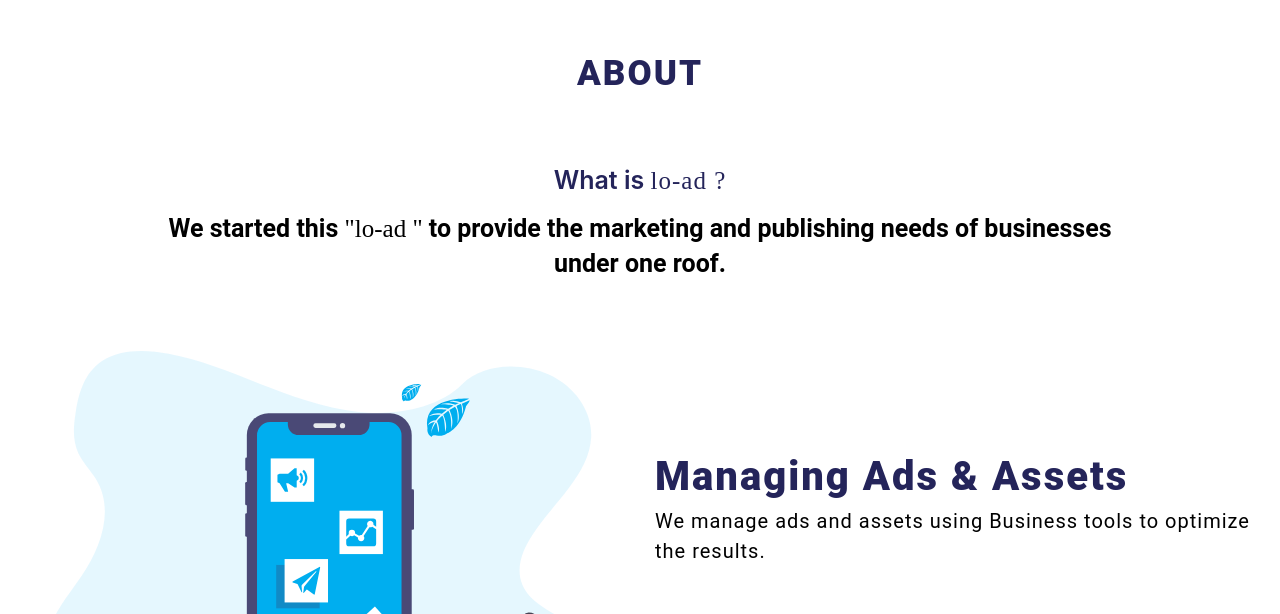
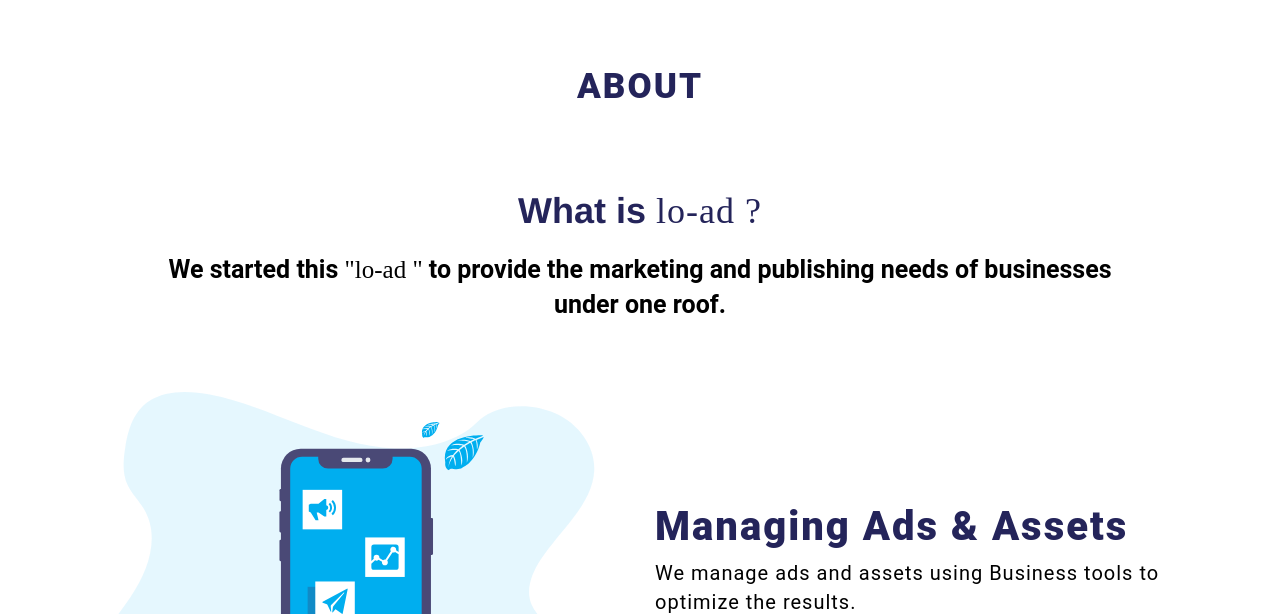
Before and after one commit to raje3424/load-website, an Angular app: page / in a window 1280 px wide. Shown: the part 666-1280 px from the top of the page. Built offline with nearby package versions, Linux system fonts and the light colour scheme.

Commit message:
some
some

```diff
--- a/angular.json
+++ b/angular.json
@@ -23,12 +23,9 @@
               "src/assets"
             ],
             "styles": [
-              "src/styles.css",
-              "node_modules/bootstrap/dist/css/bootstrap.min.css"
+              "src/styles.css"
             ],
             "scripts": [
-              "node_modules/jquery/dist/jquery.js",
-              "node_modules/bootstrap/dist/js/bootstrap.js"
             ]
           },
           "configurations": {
--- a/src/app/app.component.html
+++ b/src/app/app.component.html
@@ -33,9 +33,9 @@
   </div>
 </section>
 
-<section class="section section_2">
+<section class="section section_2" id="section_2">
   <div id="about" class="col-12 container">
-    <h2 id="section_2">ABOUT</h2>
+    <h2>ABOUT</h2>
     <h1>What is <span>lo-ad ?</span></h1>
     <p class="lead">We started this <span>"lo-ad "</span> to provide the marketing and publishing needs of businesses <br/>under one roof.</p>
     <div class="main-content">
--- a/src/index.html
+++ b/src/index.html
@@ -4,10 +4,11 @@
   <title>Lo-ad | Digital Marketing</title>
   <meta charset="utf-8">
   <meta name="viewport" content="width=device-width, initial-scale=1">
-  <link rel="stylesheet" href="https://maxcdn.bootstrapcdn.com/bootstrap/3.3.7/css/bootstrap.min.css">
+  <link rel="stylesheet" type="text/css" href="https://maxcdn.bootstrapcdn.com/bootstrap/3.3.7/css/bootstrap.min.css">
+
   <link rel="stylesheet" type="text/css" href="styles.css">
   <script src="https://ajax.googleapis.com/ajax/libs/jquery/3.2.1/jquery.min.js"></script>
-  <script src="https://maxcdn.bootstrapcdn.com/bootstrap/4.3.1/js/bootstrap.min.js"></script>
+  <script src="https://maxcdn.bootstrapcdn.com/bootstrap/3.3.7/js/bootstrap.min.js"></script>
 </head>
 <body>
   <app-root></app-root>
```
